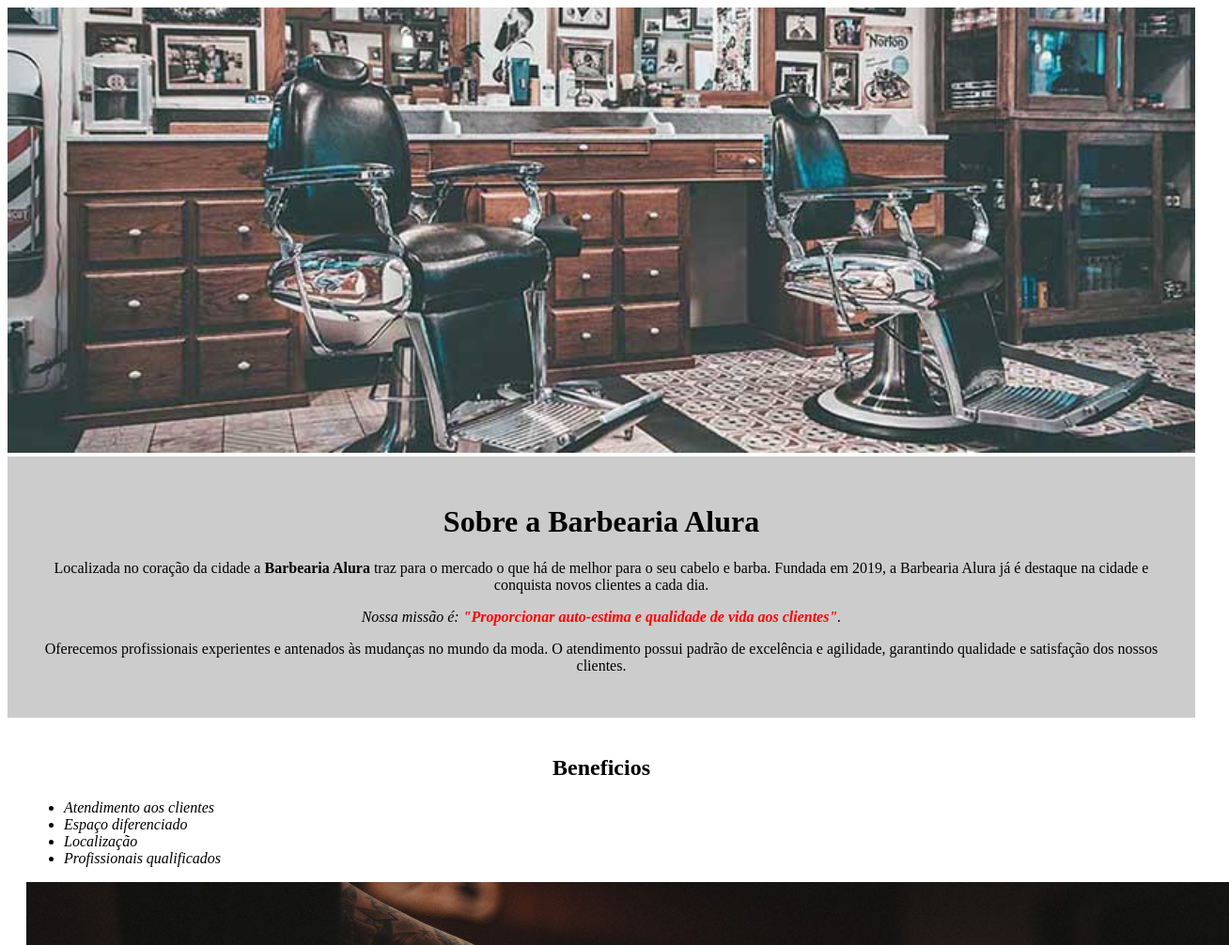
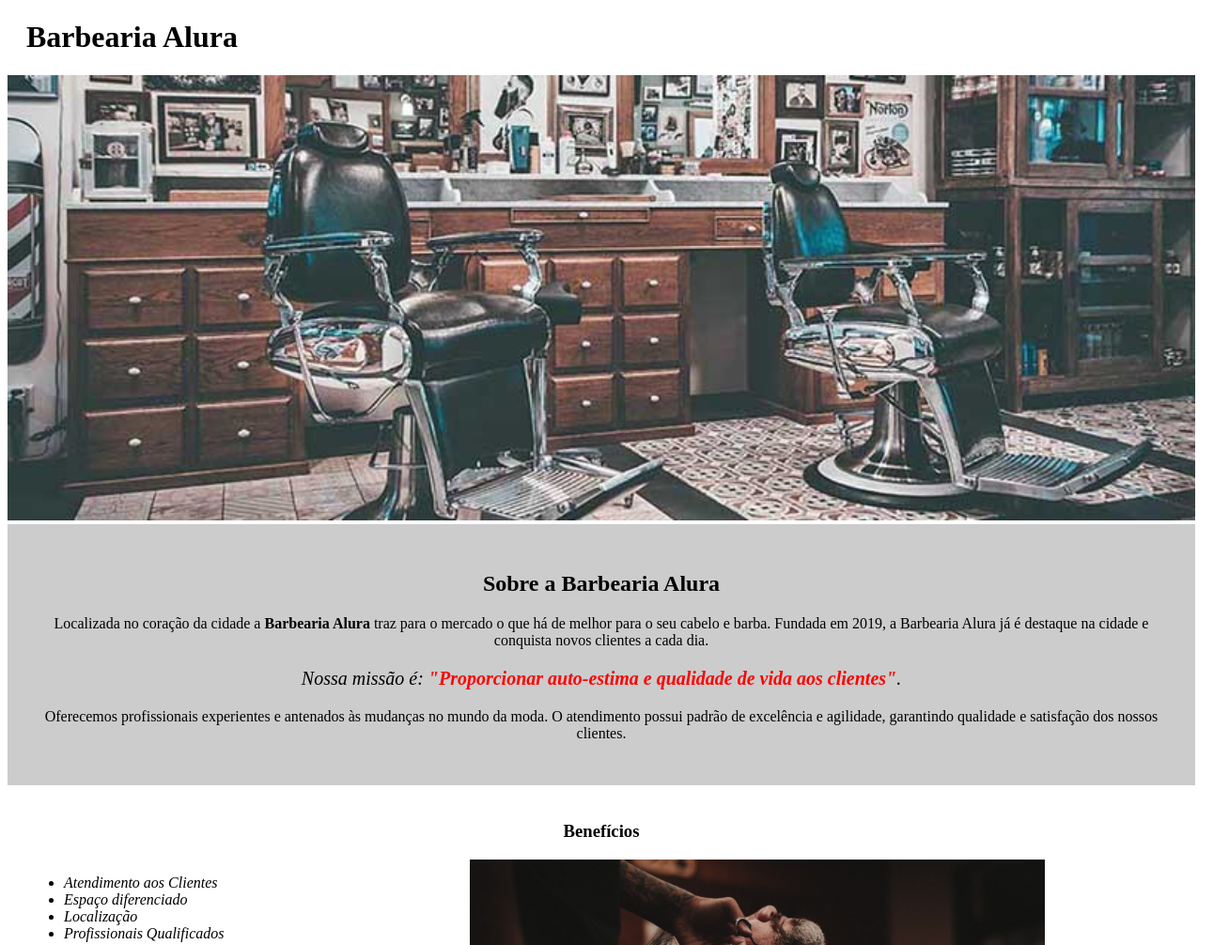
Before and after one commit to ezequieltss/html5-parte1, a plain HTML site: page index.html in a window 1280 px wide. Shown: the top 1006 px of the page at 94% size, 1308 px wide, since content can reach past the window. Drawn offline with Linux system fonts and the light colour scheme.

Commit message:
Add files via upload

```diff
--- a/index.html
+++ b/index.html
@@ -2,40 +2,36 @@
 <html lang="pt-br">
 	<head>
 		<meta charset="UTF-8">
-    <meta name="viewport" content="width=device-width, initial-scale=1.0">
+		<title>Barbearia Alura</title>
 		<link rel="stylesheet" href="style.css">
-    <title>barbearia alura</title>
 	</head>
+
 	<body>
-   <img id="banner" src="banner.jpg" >
+		<header>
+			<h1 class="titulo-principal">Barbearia Alura</h1>
+		</header>
+		<img id="banner" src="banner.jpg">
 		<div class="principal">
-
-  <h1>Sobre a Barbearia Alura</h1>
-
+			<h2 class="titulo-centralizado">Sobre a Barbearia Alura</h2>
 
 			<p>Localizada no coração da cidade a <strong>Barbearia Alura</strong> traz para o mercado o que há de melhor para o seu cabelo e barba. Fundada em 2019, a Barbearia Alura já é destaque na cidade e conquista novos clientes a cada dia.</p>
 
-<p><em> Nossa missão é: <strong>"Proporcionar auto-estima e qualidade de vida aos clientes"</strong>.</em></p>
+			<p id="missao"><em>Nossa missão é: <strong>"Proporcionar auto-estima e qualidade de vida aos clientes"</strong>.</em></p>
 
 			<p>Oferecemos profissionais experientes e antenados às mudanças no mundo da moda. O atendimento possui padrão de excelência e agilidade, garantindo qualidade e satisfação dos nossos clientes.</p>
-
 		</div>
 
 		<div class="beneficios">
-
-  <h2>Beneficios</h2>
+			<h3 class="titulo-centralizado">Benefícios</h3>
 
 			<ul>
-    <li class="itens">Atendimento aos clientes</li>
+				<li class="itens">Atendimento aos Clientes</li>
 				<li class="itens">Espaço diferenciado</li>
 				<li class="itens">Localização</li>
-    <li class="itens">Profissionais qualificados</li>
+				<li class="itens">Profissionais Qualificados</li>
+			</ul>
 
-  </ul>
-  <img src="beneficios.jpg" id="imagem beneficios">
-
+			<img src="beneficios.jpg" class="imagembeneficios">
 		</div>
-
-
 	</body>
 </html>
--- /dev/null
+++ b/produtos.css
@@ -0,0 +1,52 @@
+header {
+	background: #BBBBBB;
+}
+
+nav {
+	position: absolute;
+	top: 110px;
+	right: 0;
+
+}
+
+nav li {
+	display: inline;
+	margin: 0 0 0 15px;
+}
+
+nav a {
+	text-transform: uppercase;
+	color: #000000;
+	font-weight: bold;
+	font-size: 22px;
+	text-decoration: none;
+}
+.produtos{
+	width: 940px;
+	margin: 0 auto;
+	padding: 50px 0;
+}
+
+.produtos li {
+	display: inline-block;
+	text-align: center;
+	width: 30%;
+	vertical-align:top;
+	margin: 0% 1.5%;
+	padding: 30px 20px;
+	box-sizing: border-box;
+	border: 2px solid #000000 ;
+	border-radius: 10px;
+}
+.produtos h2{
+	font-size: 30px;
+	font-weight:bold;
+}
+.produto-descricao{
+	font-size: 18px;
+
+}
+.produto-preco{
+	font-size: 22px;
+	font-style: bold;
+}
--- /dev/null
+++ b/reset.css
@@ -0,0 +1,48 @@
+/* http://meyerweb.com/eric/tools/css/reset/
+   v2.0 | 20110126
+   License: none (public domain)
+*/
+
+html, body, div, span, applet, object, iframe,
+h1, h2, h3, h4, h5, h6, p, blockquote, pre,
+a, abbr, acronym, address, big, cite, code,
+del, dfn, em, img, ins, kbd, q, s, samp,
+small, strike, strong, sub, sup, tt, var,
+b, u, i, center,
+dl, dt, dd, ol, ul, li,
+fieldset, form, label, legend,
+table, caption, tbody, tfoot, thead, tr, th, td,
+article, aside, canvas, details, embed,
+figure, figcaption, footer, header, hgroup,
+menu, nav, output, ruby, section, summary,
+time, mark, audio, video {
+	margin: 0;
+	padding: 0;
+	border: 0;
+	font-size: 100%;
+	font: inherit;
+	vertical-align: baseline;
+}
+/* HTML5 display-role reset for older browsers */
+article, aside, details, figcaption, figure,
+footer, header, hgroup, menu, nav, section {
+	display: block;
+}
+body {
+	line-height: 1;
+}
+ol, ul {
+	list-style: none;
+}
+blockquote, q {
+	quotes: none;
+}
+blockquote:before, blockquote:after,
+q:before, q:after {
+	content: '';
+	content: none;
+}
+table {
+	border-collapse: collapse;
+	border-spacing: 0;
+}
--- a/style.css
+++ b/style.css
@@ -1,50 +1,48 @@
-body{
-}
-
-#banner{
-    width: 100%;
+#banner {
+	width:100%;
 }
 
 .principal{
-    background: #cccccc;
-    padding: 30px;
-
+	background: #CCCCCC;
+	padding: 30px;
 }
 
-h1{
-    text-align: center;
+.titulo-principal {
+	padding-left: 20px;
 }
 
-p{
-    text-align: center;
+.titulo-centralizado {
+	text-align: center
 }
 
-#missao{
-
- font-size: 20px;
+p {
+	text-align: center;
 }
 
-.itens{
-    font-style: italic;
+#missao {
+	font-size: 20px
 }
 
-.beneficios{
-    background: #ffffff;
-    padding: 20px;
-
+em strong {
+	color: #FF0000;
 }
 
-
-
-
-
-
-
-h2{
-    text-align: center;
+.itens {
+	font-style: italic
 }
 
-em strong{
-    color: red;
+.beneficios {
+	background: #FFFFFF;
+	padding: 20px;
+}
 
+ul {
+	display: inline-block;
+	vertical-align: top;
+	width: 20%;
+	margin-right: 15%;
 }
+
+.imagembeneficios {
+	width: 50%;
+}
```
Also changed, not shown: produtos.html (added, +43 -0 lines), barba.jpg (added), cabelo+barba.jpg (added), cabelo.jpg (added), logo-branco.png (added), logo.png (added). Lines whose indentation alone changed are shown as unchanged.
